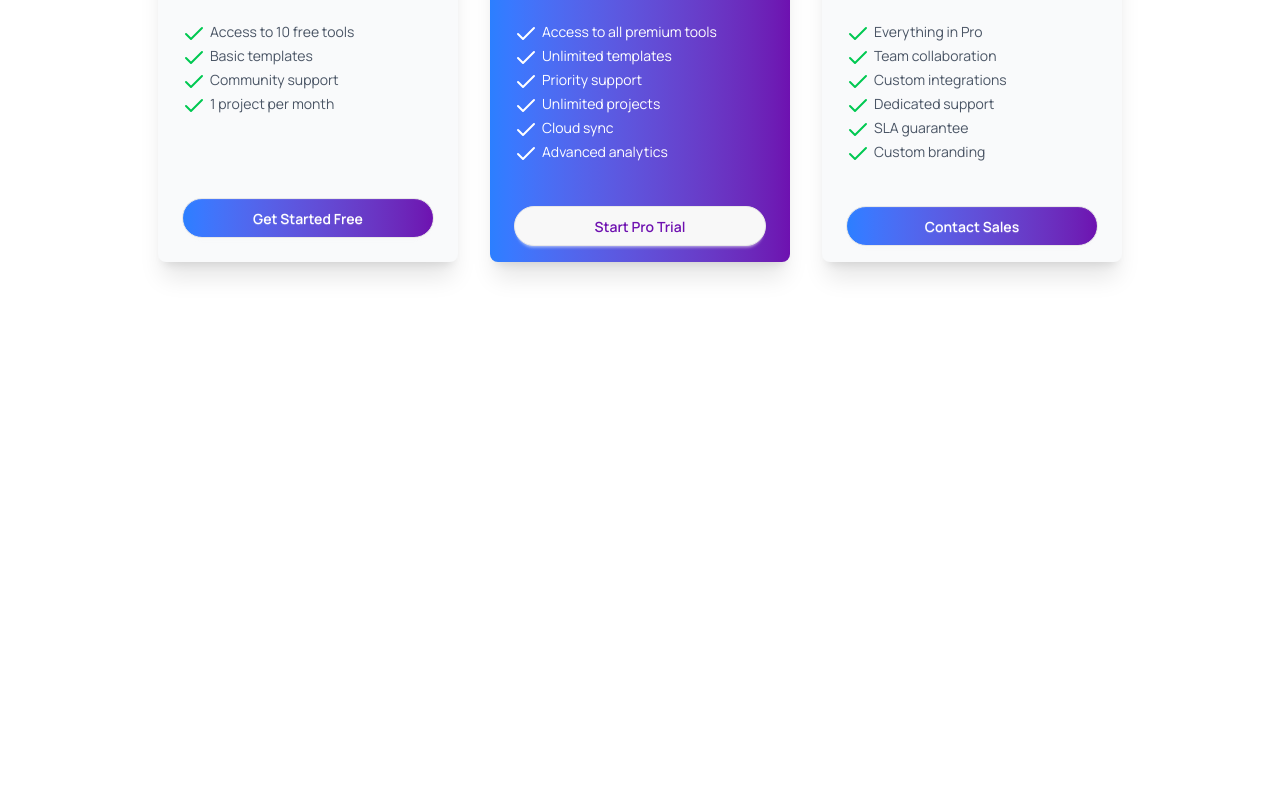
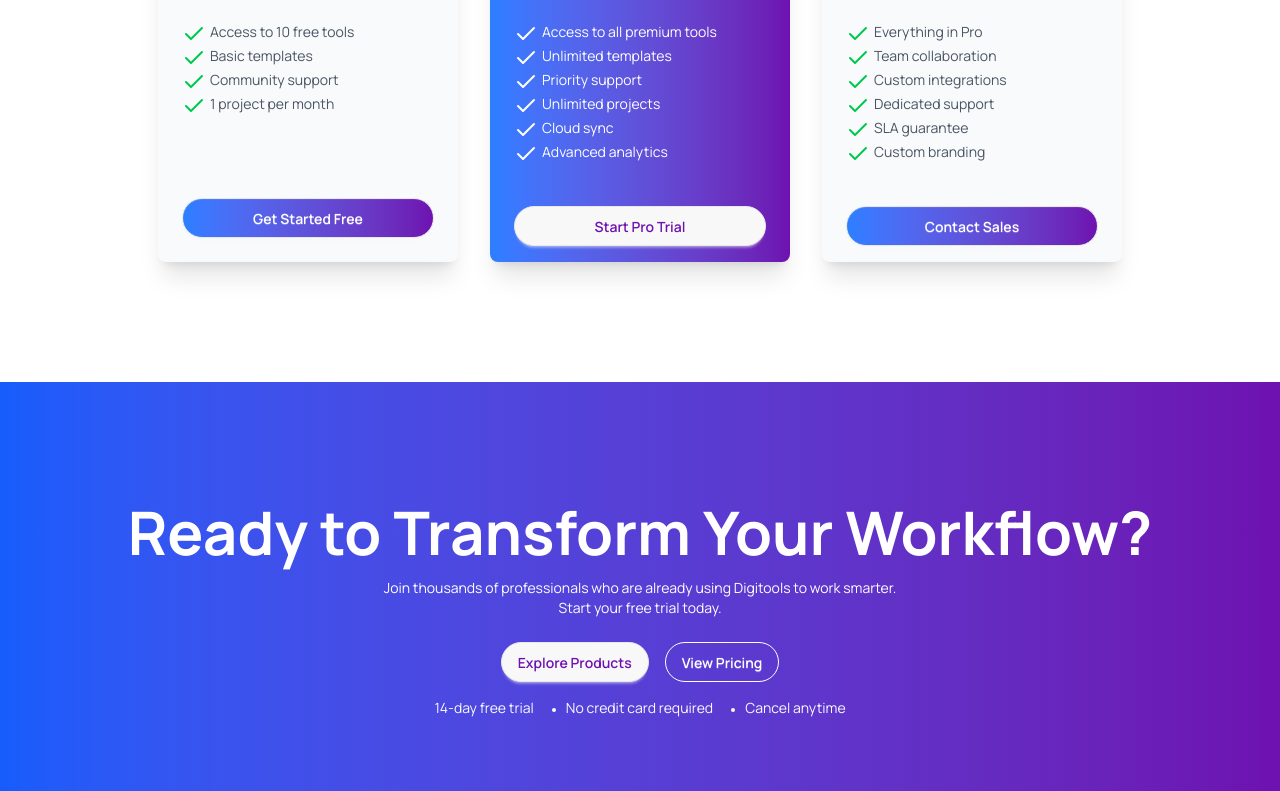
Before and after one commit to afia-labonno/digitools-platform, a React (Vite) app: page / in a window 1280 px wide. Shown: the part 2006-2797 px from the top of the page. Before the commit the page ends 2308 px from the top, so only its background shows below. Built offline with nearby package versions, Linux system fonts and the light colour scheme.

Commit message:
Workflow Section added

```diff
--- a/src/App.jsx
+++ b/src/App.jsx
@@ -3,6 +3,7 @@
 import PricingSection from "./components/PricingSection/PricingSection"
 import StateSection from "./components/StateSection/StateSection"
 import StepSection from "./components/StepSection/StepSection"
+import WorkflowSection from "./components/WorkflowSection/WorkflowSection"
 
 
 function App() {
@@ -14,6 +15,7 @@
       <StateSection/>
       <StepSection/>
       <PricingSection/>
+      <WorkflowSection/>
     </>
   )
 }
--- /dev/null
+++ b/src/components/WorkflowSection/WorkflowSection.jsx
@@ -0,0 +1,35 @@
+import React from 'react';
+import { Dot } from 'lucide-react';
+
+const WorkflowSection = () => {
+    return (
+        <div className='bg-linear-to-r from-blue-600 to-purple-800 w-full'>
+            <div className='mx-auto flex flex-col justify-center items-center p-30 m-30 space-y-6'>
+                <div className='space-y-4'>
+                    <h1 className='text-white text-6xl font-bold'>
+                        Ready to Transform Your Workflow?
+                    </h1>
+                    <p className='text-sm text-white text-center'>
+                        Join thousands of professionals who are already using Digitools to work smarter.
+                        <br /> Start your free trial today.
+                    </p>
+                </div>
+                <div className='space-y-4'>
+                    <div className='flex flex-wrap gap-4 justify-center'>
+                        <button className='btn rounded-full text-purple-800 px-4 py-2'>Explore Products</button>
+                        <button className='btn btn-outline text-white rounded-full  px-4 py-2 '>View Pricing</button>
+
+                    </div>
+
+                    <ul className='flex  flex-wrap gap-2 justify-center text-gray-50 text-sm'>
+                        <li>14-day free trial</li>
+                        <li className='flex'><span><Dot /></span> No credit card required</li>
+                        <li className='flex'><span><Dot /></span> Cancel anytime</li>
+                    </ul>
+                </div>
+            </div>
+        </div>
+    );
+};
+
+export default WorkflowSection;
```
